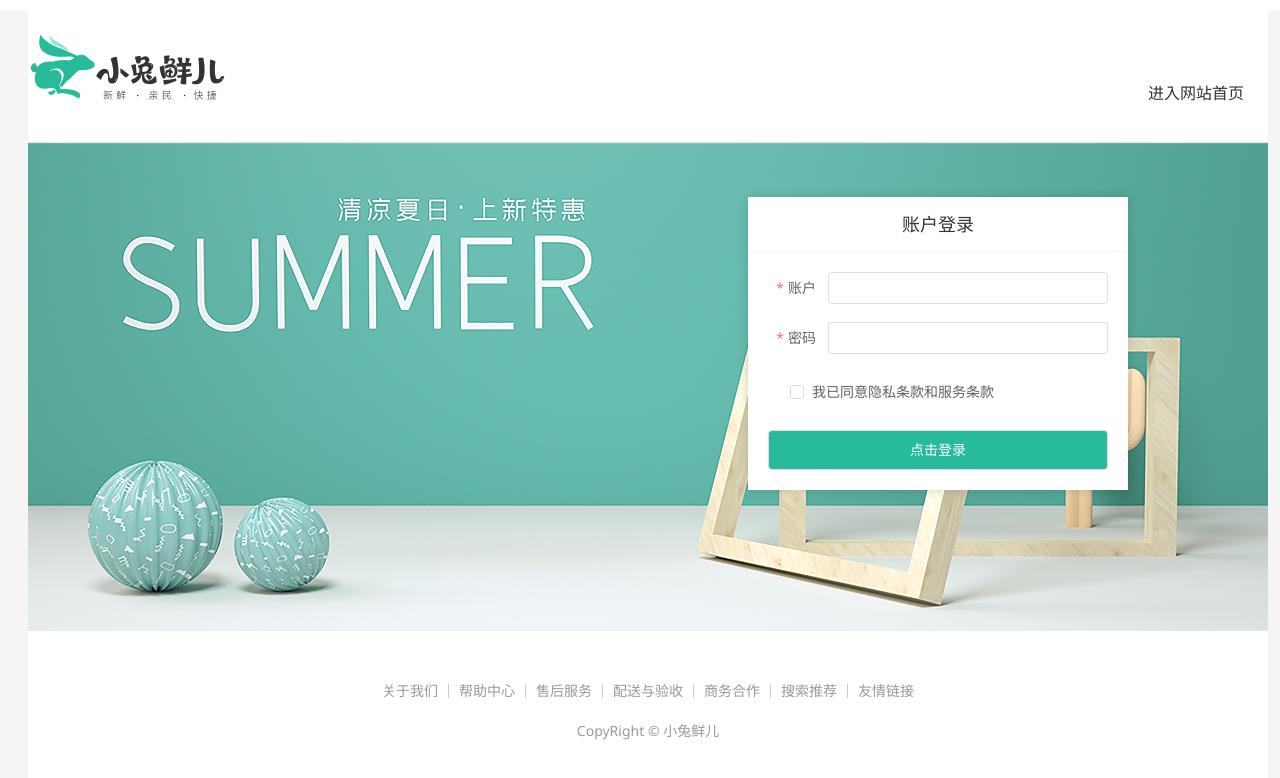
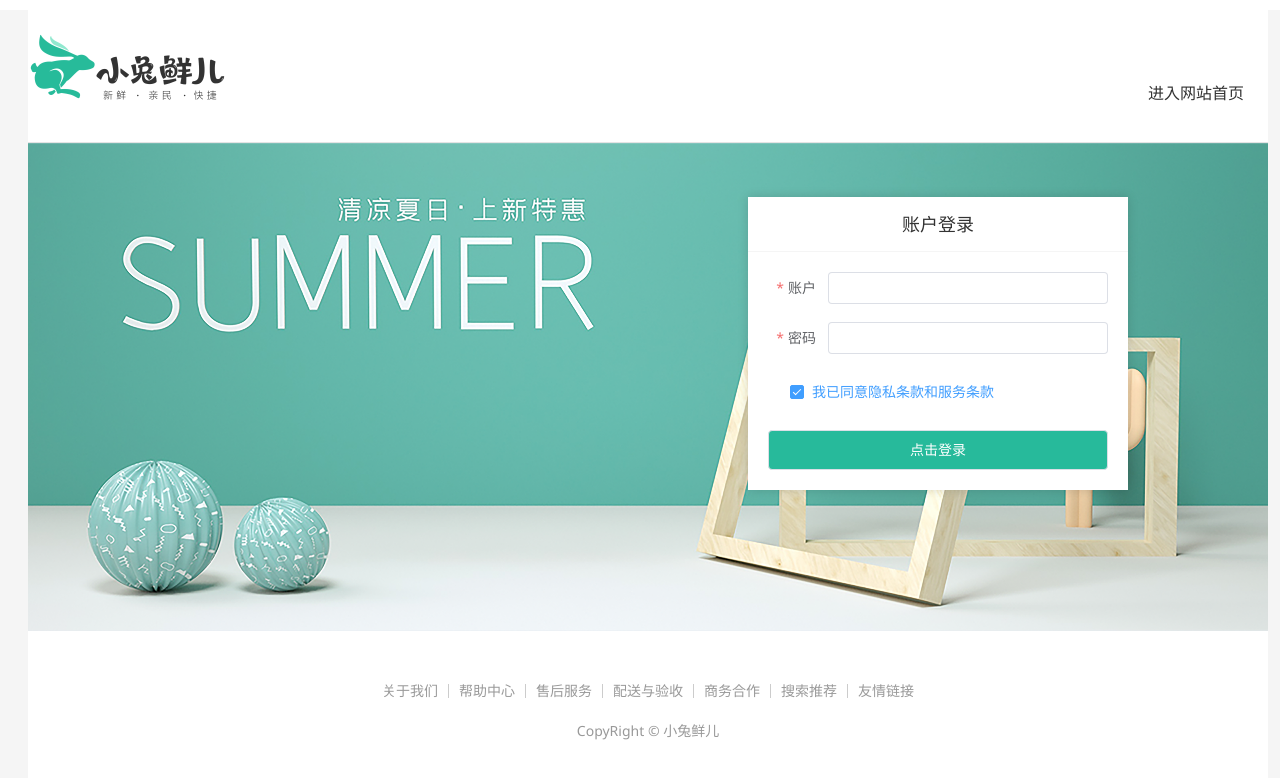
Before and after one commit to tongjiann/small-rabbit, a Vue app: page /#/login in a window 1280 px wide. Shown: the top 778 px of the page. Built offline with nearby package versions, Linux system fonts and the light colour scheme; a small style sheet from the web is missing.

Commit message:
自定义校验

```diff
--- a/src/views/Login/index.vue
+++ b/src/views/Login/index.vue
@@ -4,7 +4,8 @@
 
 const form = ref({
   account: '',
-  password: ''
+  password: '',
+  agree: true
 })
 const rules = {
   account: [
@@ -13,6 +14,18 @@
   password: [
     {required: true, message: '密码不能为空', trigger: "blur"},
     {min: 6, max: 14, required: true, message: '密码长度为 6-14位', trigger: "blur"},
+  ],
+  agree: [
+    {
+      validator: (rule, value, callback) => {
+        console.log(value)
+        if (!value) {
+          callback(new Error("请勾选协议"))
+        } else {
+          callback()
+        }
+      }
+    }
   ]
 }
 
@@ -49,8 +62,8 @@
               <el-form-item label="密码" prop="password">
                 <el-input v-model="form.password"/>
               </el-form-item>
-              <el-form-item label-width="22px">
-                <el-checkbox size="large">
+              <el-form-item label-width="22px" prop="agree">
+                <el-checkbox size="large" v-model="form.agree">
                   我已同意隐私条款和服务条款
                 </el-checkbox>
               </el-form-item>
```
